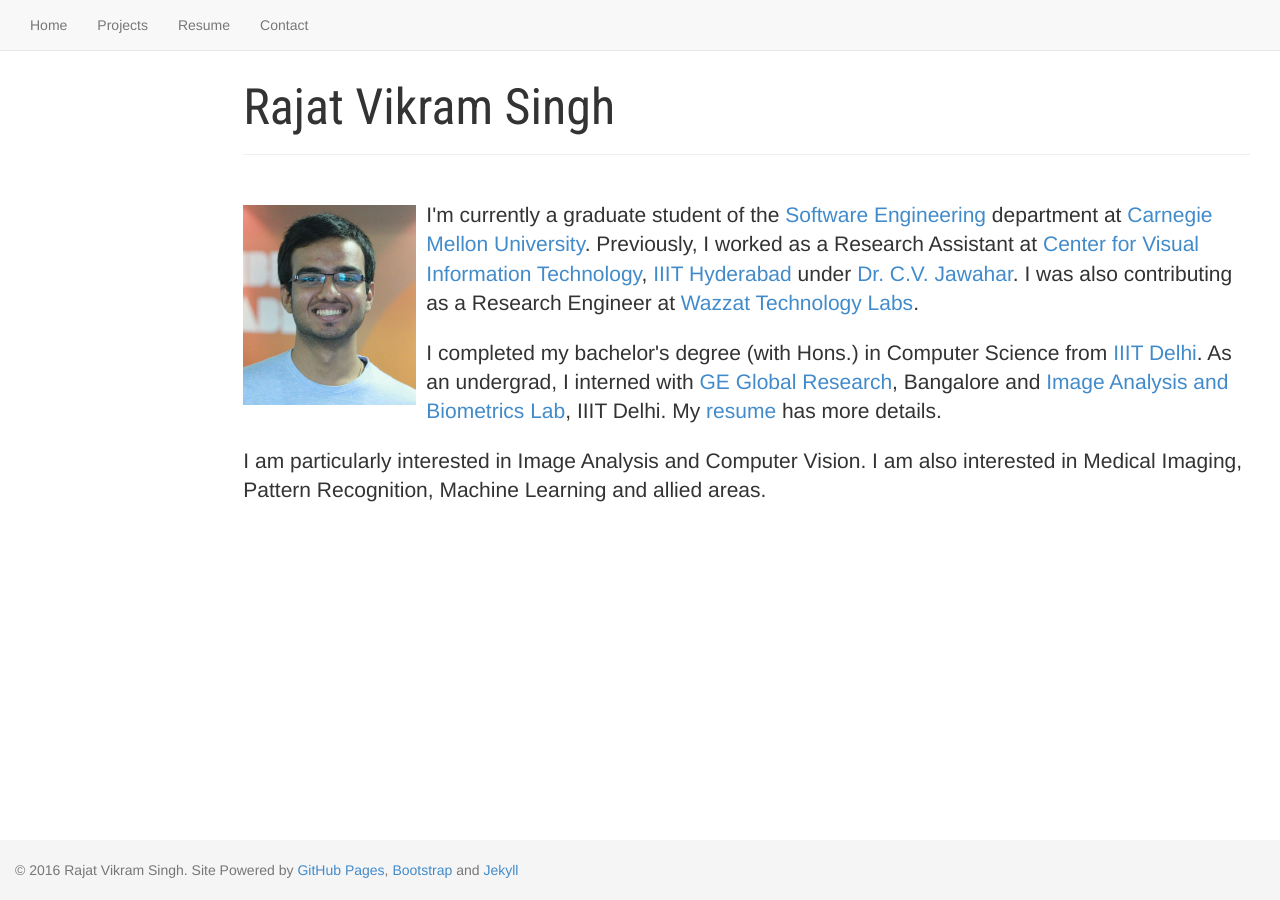
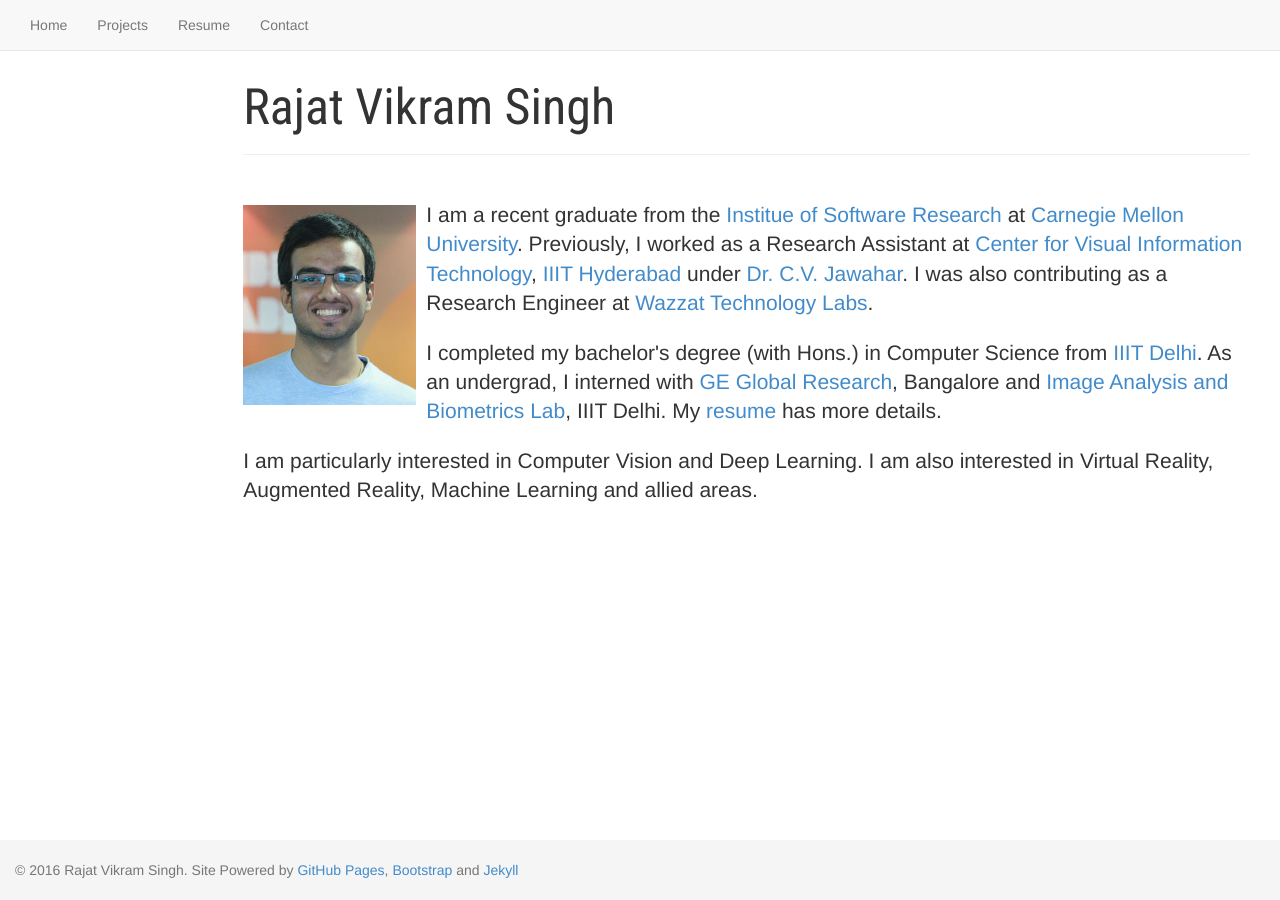
Before and after one commit to rajatvikramsingh/rajatvikramsingh.github.io, a Jekyll site: the page built from index.html, in a window 1280 px wide. Built offline with Jekyll 4.4.1, drawn with Linux system fonts in a browser that asks for light colours; the list of posts is cut into pages by our own code.

Commit message:
Updating webpages

```diff
--- a/index.html
+++ b/index.html
@@ -6,10 +6,10 @@ layout: default
 <div><img border="0" height="200" src="/media/009_profile.JPG" style="display:inline;float:left;margin:10px 10px 0px 0px;background-color:transparent" width="173"></div>
 
 <div>
-<p class="lead" style="margin-top:5px">I'm currently a graduate student of the <a href="http://mse.isri.cmu.edu/software-engineering/">Software Engineering</a> department at <a href="http://www.cmu.edu">Carnegie Mellon University</a>. Previously, I worked as a Research Assistant at <a href="http://cvit.iiit.ac.in/">Center for Visual Information Technology</a>, <a href="http://www.iiit.ac.in/">IIIT Hyderabad</a> under <a href="http://www.iiit.ac.in/~jawahar/">Dr. C.V. Jawahar</a>. I was also contributing as a Research Engineer at <a href="https://fashion.wazzatlabs.com">Wazzat Technology Labs</a>.</p>
+<p class="lead" style="margin-top:5px">I am a recent graduate from the <a href="http://mse.isri.cmu.edu/software-engineering/">Institue of Software Research</a> at <a href="http://www.cmu.edu">Carnegie Mellon University</a>. Previously, I worked as a Research Assistant at <a href="http://cvit.iiit.ac.in/">Center for Visual Information Technology</a>, <a href="http://www.iiit.ac.in/">IIIT Hyderabad</a> under <a href="http://www.iiit.ac.in/~jawahar/">Dr. C.V. Jawahar</a>. I was also contributing as a Research Engineer at <a href="https://fashion.wazzatlabs.com">Wazzat Technology Labs</a>.</p>
 </div>
 
 <div><p class="lead">I completed my bachelor's degree (with Hons.) in Computer Science from <a href="http://iiitd.ac.in/">IIIT Delhi</a>. As an undergrad, I interned with <a href="http://www.geglobalresearch.com/">GE Global Research</a>, Bangalore and <a href="https://research.iiitd.edu.in/groups/iab/index.html">Image Analysis and Biometrics Lab</a>, IIIT Delhi. My <a href="/media/Resume_updated.pdf">resume</a> has more details.</p></div>
 
-<div><p class="lead">I am particularly interested in Image Analysis and Computer Vision. I am also interested in Medical Imaging, Pattern Recognition, Machine Learning and allied areas.</p></div>
+<div><p class="lead">I am particularly interested in Computer Vision and Deep Learning. I am also interested in Virtual Reality, Augmented Reality, Machine Learning and allied areas.</p></div>
 </div>
```
Also changed, not shown: 1 other file.
